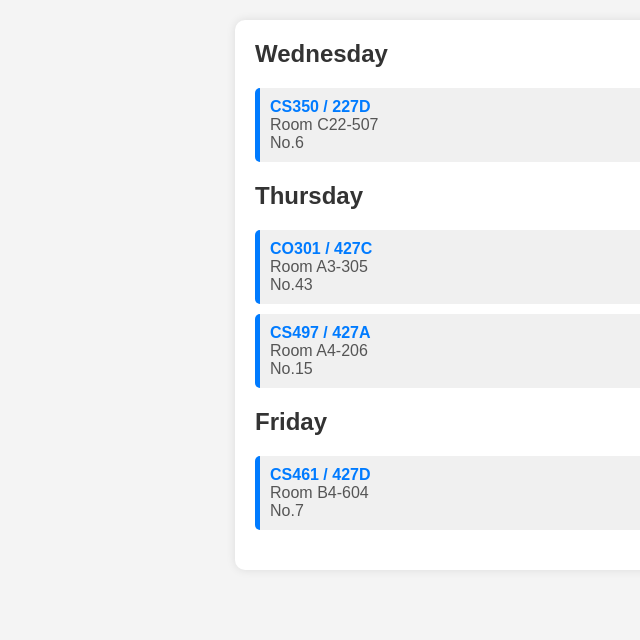
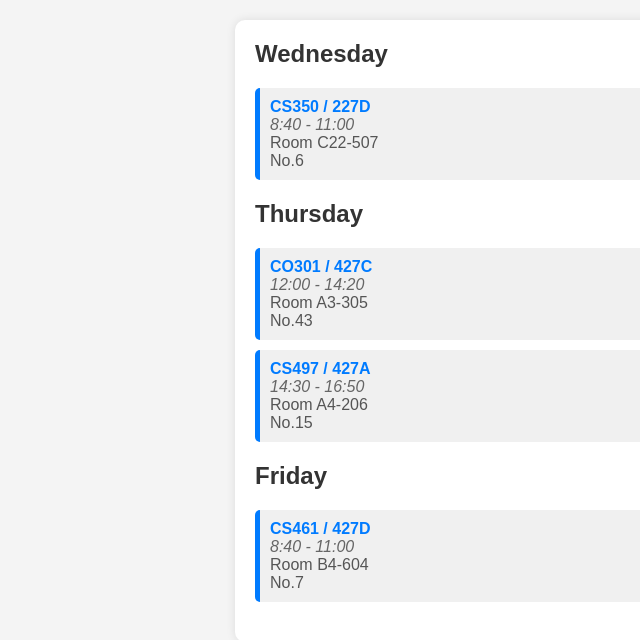
Before and after one commit to JetsadaWijit/schedule, a plain HTML site: page docs/index.html in a window 1280 px wide. Shown: the whole page, without its empty margins (85-725 px from the left). Drawn offline with Linux system fonts and the light colour scheme.

Commit message:
Added time

```diff
--- a/docs/index.html
+++ b/docs/index.html
@@ -12,6 +12,7 @@
             <h2>Wednesday</h2>
             <div class="class">
                 <p class="course">CS350 / 227D</p>
+                <p class="time">8:40 - 11:00</p>
                 <p class="room">Room C22-507</p>
                 <p class="number">No.6</p>
             </div>
@@ -21,11 +22,13 @@
             <h2>Thursday</h2>
             <div class="class">
                 <p class="course">CO301 / 427C</p>
+                <p class="time">12:00 - 14:20</p>
                 <p class="room">Room A3-305</p>
                 <p class="number">No.43</p>
             </div>
             <div class="class">
                 <p class="course">CS497 / 427A</p>
+                <p class="time">14:30 - 16:50</p>
                 <p class="room">Room A4-206</p>
                 <p class="number">No.15</p>
             </div>
@@ -35,10 +38,8 @@
             <h2>Friday</h2>
             <div class="class">
                 <p class="course">CS461 / 427D</p>
+                <p class="time">8:40 - 11:00</p>
                 <p class="room">Room B4-604</p>
                 <p class="number">No.7</p>
             </div>
-        </div>
-    </div>
-</body>
-</html>
+        </
--- a/docs/style.css
+++ b/docs/style.css
@@ -38,6 +38,12 @@ h2 {
     color: #007bff;
 }
 
+.time {
+    font-style: italic;
+    margin: 0;
+    color: #666;
+}
+
 .room,
 .number {
     margin: 0;
```
